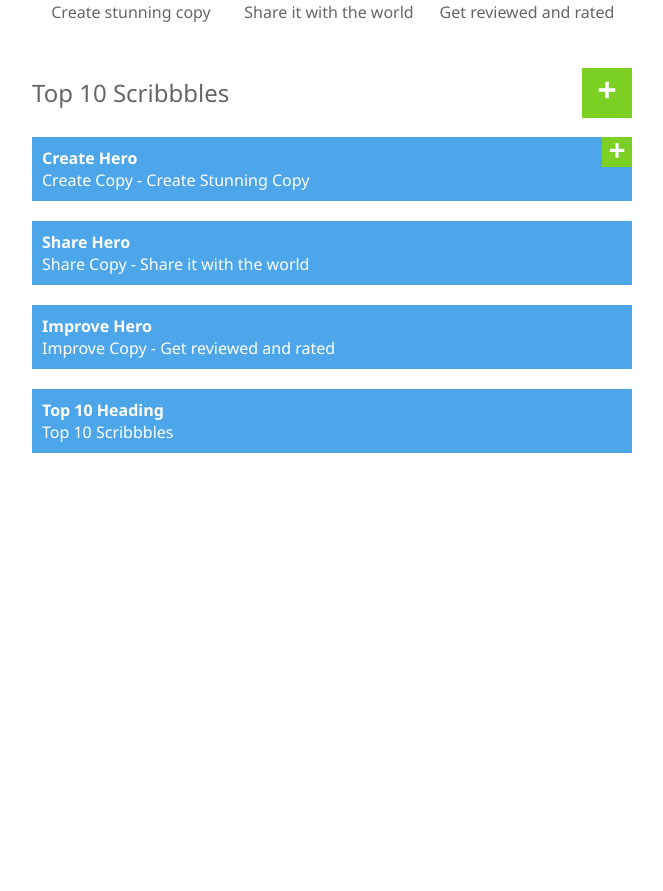
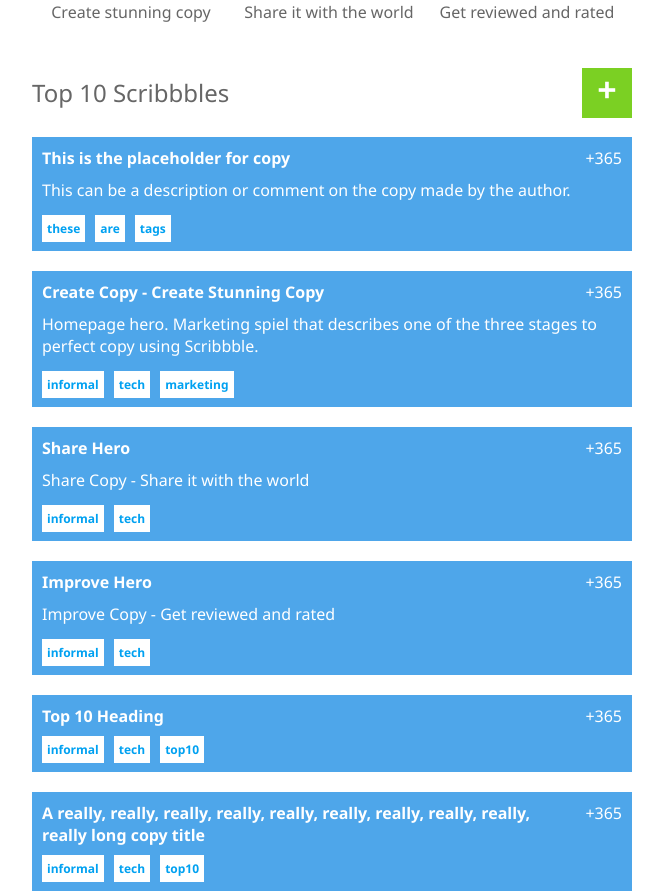
Before and after one commit to omgaz/scribbble, a web app: file public/index.html in a window 1280 px wide. Shown: the part 152-1043 px from the top of the page, without its empty margins (308-971 px from the left). Before the commit the page ends 605 px from the top, so only its background shows below. Run offline with its HTML, style and script files only (its server is not run), Linux system fonts and the light colour scheme.

Commit message:
Updated styles, added some tags, a little more padding on things

```diff
--- a/app/app.js
+++ b/app/app.js
@@ -4,6 +4,9 @@
 
 // Bootstrap application settings
 require('./settings').boot(app);
+
+// Models
+require('./models');
 
 // Set up routes
 require('./routes').initialise(app);
--- a/app/routes.js
+++ b/app/routes.js
@@ -1,4 +1,5 @@
-var express = require('express');
+var mongoose = require('mongoose'),
+  Copy       = mongoose.model('Copy');
 
 exports.initialise = function(app){
   initialiseRoutes(app);
--- a/public/css/style.css
+++ b/public/css/style.css
@@ -117,10 +117,43 @@
   position: relative;
 }
 
+ul.copy10 > li > h4 {
+  float: left;
+  margin-bottom: 10px;
+  max-width: 530px;
+}
+
+ul.copy10 > li > .rating {
+  float: right;
+}
+
 ul.copy10 > li a.add {
   height: 30px;
   width: 30px;
   font-size: 30px;
+  line-height: 25px;
+}
+
+ul.copy10 > li > p {
+  margin-top: 5px;
+  margin-bottom: 15px;
+  clear: both;
+}
+
+ul.tags {
+  margin-top: 10px;
+  clear: both;
+}
+
+ul.tags > li {
+  display: inline;
+  margin-right: 10px;
+  background-color: white;
+  color: #00A1F1;
+  padding: 5px;
+  font-size: 12px;
+  text-align: center;
+  font-weight: bold;
   line-height: 25px;
 }
 
--- a/public/index.html
+++ b/public/index.html
@@ -30,21 +30,38 @@
         <a href="javascript:void(0);" class="add">+</a>
         <ul class="copy10">
           <li>
-            <h4>Create Hero</h4>
-            <p>Create Copy - Create Stunning Copy</p>
-            <a href="javascript:void(0);" class="add">+</a>
+            <h4>This is the placeholder for copy</h4>
+            <span class="rating">+365</span>
+            <p>This can be a description or comment on the copy made by the author.</p>
+            <ul class="tags"><li>these</li><li>are</li><li>tags</li></ul>
+          </li>
+          <li>
+            <h4>Create Copy - Create Stunning Copy</h4>
+            <span class="rating">+365</span>
+            <p>Homepage hero. Marketing spiel that describes one of the three stages to perfect copy using Scribbble.</p>
+            <ul class="tags"><li>informal</li><li>tech</li><li>marketing</li></ul>
           </li>
           <li>
             <h4>Share Hero</h4>
+            <span class="rating">+365</span>
             <p>Share Copy - Share it with the world</p>
+            <ul class="tags"><li>informal</li><li>tech</li></ul>
           </li>
           <li>
             <h4>Improve Hero</h4>
+            <span class="rating">+365</span>
             <p>Improve Copy - Get reviewed and rated</p>
+            <ul class="tags"><li>informal</li><li>tech</li></ul>
           </li>
           <li>
             <h4>Top 10 Heading</h4>
-            <p>Top 10 Scribbbles</p>
+            <span class="rating">+365</span>
+            <ul class="tags"><li>informal</li><li>tech</li><li>top10</li></ul>
+          </li>
+          <li>
+            <h4>A really, really, really, really, really, really, really, really, really, really long copy title</h4>
+            <span class="rating">+365</span>
+            <ul class="tags"><li>informal</li><li>tech</li><li>top10</li></ul>
           </li>
         </ul>
       </section>
```
Also changed, not shown: app/models.js (added, +16 -0 lines).
